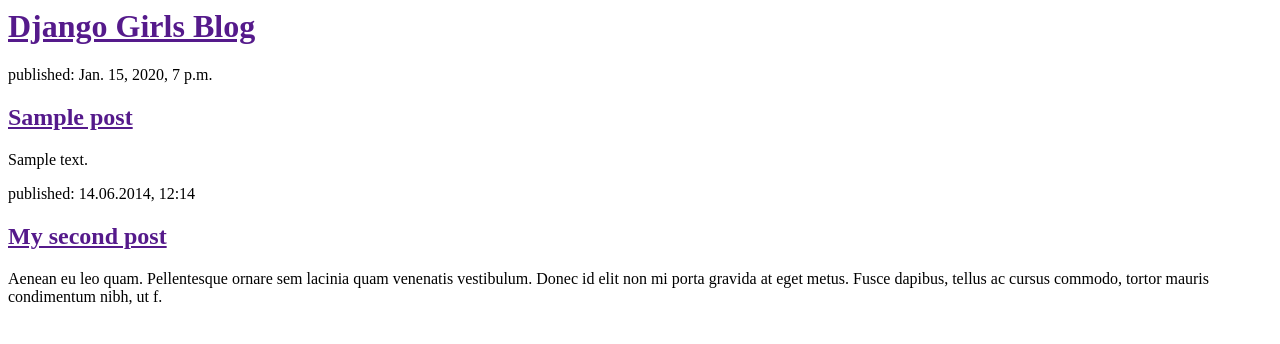
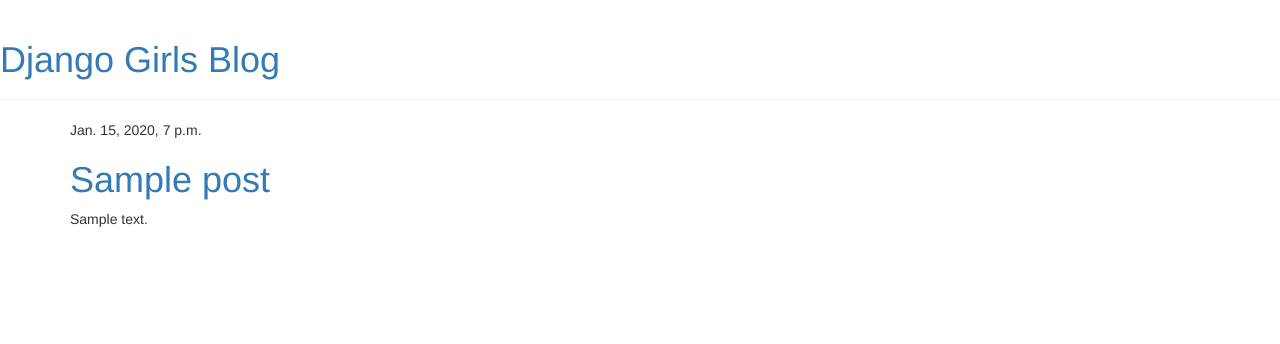
Before and after one commit to nextwareco/my-first-blog, a Django app: template blog/templates/blog/post_list.html in a window 1280 px wide. Shown: the top 344 px of the page. Run offline with Django 3.2, Linux system fonts and the light colour scheme; the template is opened without the code that fills it: values that come from a table or form of the project are taken from there, others are empty; tables that the repository leaves empty hold one stand-in row (values such as "Sample post"); some libraries are stand-ins or nearby versions.

Commit message:
Added view and template for detailed blog post as well as CSS for the site.

```diff
--- /dev/null
+++ b/blog/templates/blog/base.html
@@ -0,0 +1,24 @@
+{% load staticfiles %}
+<html>
+    <head>
+        <title>Django Girls blog</title>
+        <link rel="stylesheet" href="//maxcdn.bootstrapcdn.com/bootstrap/3.2.0/css/bootstrap.min.css">
+        <link rel="stylesheet" href="//maxcdn.bootstrapcdn.com/bootstrap/3.2.0/css/bootstrap-theme.min.css">
+        <link href='//fonts.googleapis.com/css?family=Lobster&subset=latin,latin-ext' rel='stylesheet' type='text/css'>
+        <link rel="stylesheet" href="{% static 'css/blog.css' %}">
+    </head>
+    <body>
+        <div class="page-header">
+            <h1><a href="/">Django Girls Blog</a></h1>
+        </div>
+
+        <div class="content container">
+            <div class="row">
+                <div class="col-md-8">
+		{% block content %}
+		{% endblock %}
+                </div>
+            </div>
+        </div>
+    </body>
+</html>
--- a/blog/templates/blog/post_list.html
+++ b/blog/templates/blog/post_list.html
@@ -1,22 +1,24 @@
+{% extends 'blog/base.html' %}
+{% load staticfiles %}
 <html>
         <head>
+        <link href="http://fonts.googleapis.com/css?family=Lobster&subset=latin,latin-ext" rel="stylesheet" type="text/css">
         <title>Django Girls blog</title>
+        <link rel="stylesheet" href="//maxcdn.bootstrapcdn.com/bootstrap/3.2.0/css/bootstrap.min.css">
+        <link rel="stylesheet" href="//maxcdn.bootstrapcdn.com/bootstrap/3.2.0/css/bootstrap-theme.min.css">
+        <link rel="stylesheet" href="{% static 'css/blog.css' %}">
         </head>
         <body>
-            <div>
-                <h1><a href="">Django Girls Blog</a></h1>
+{% block content %}
+	{% for post in posts %}
+            <div class='post'>
+                    <div class="date">
+                        {{ post.published_date }}
                     </div>
-	{% for post in posts %}
-            <div>
-                <p>published: {{ post.published_date }}</p>
-                <h2><a href="">{{ post.title }}</a></h2>
+                    <h1><a href="{% url 'post_detail' pk=post.pk %}">{{ post.title }}</a></h1>
                     <p>{{ post.text|linebreaks }}</p>
             </div>
          {% endfor %}
-            <div>
-                <p>published: 14.06.2014, 12:14</p>
-                <h2><a href="">My second post</a></h2>
-                <p>Aenean eu leo quam. Pellentesque ornare sem lacinia quam venenatis vestibulum. Donec id elit non mi porta gravida at eget metus. Fusce dapibus, tellus ac cursus commodo, tortor mauris condimentum nibh, ut f.</p>
-            </div>
+{% endblock content %}
 	</body>
 </html>
```
Also changed, not shown: blog/templates/blog/post_detail.html (added, +13 -0 lines), 1 other file. Lines whose indentation alone changed are shown as unchanged.
